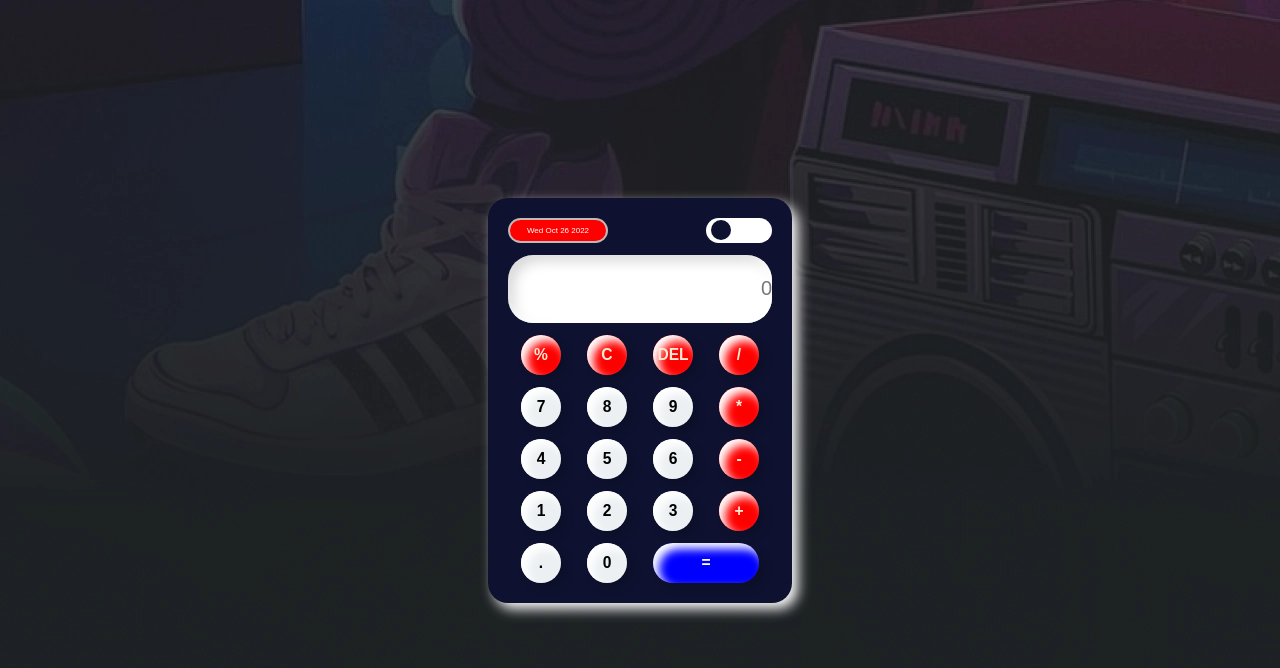
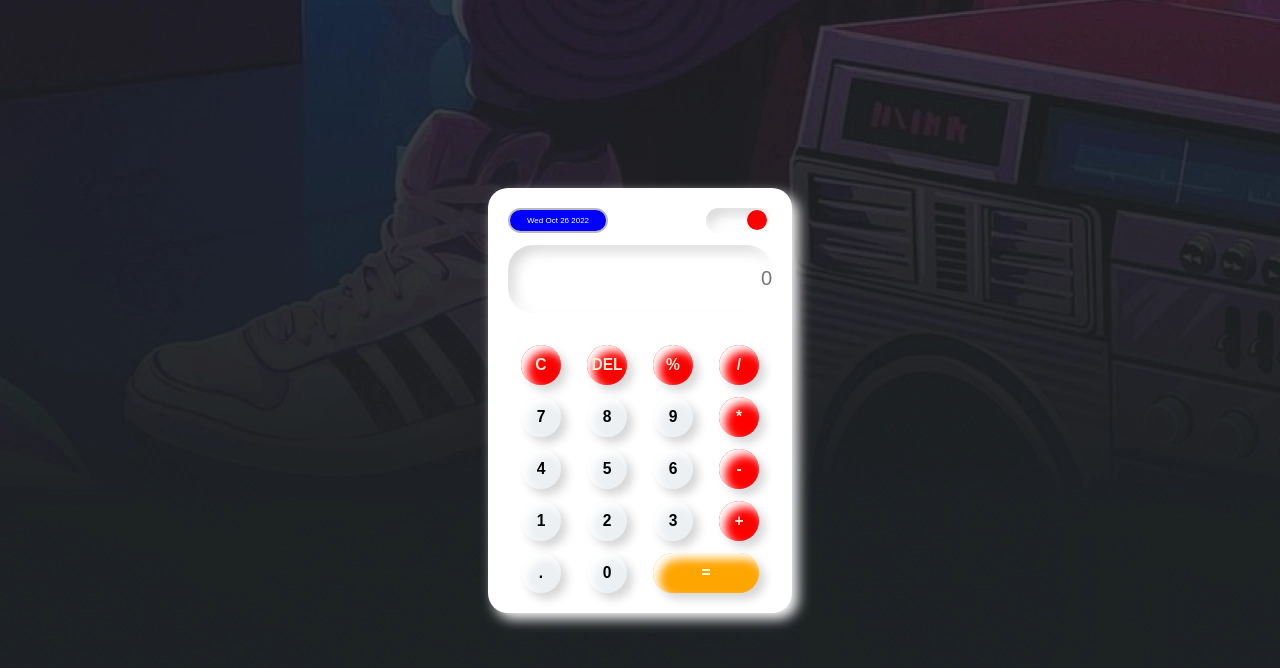
Before and after one commit to lawrenceokim/Calculator, a plain HTML site: page index.html in a window 1280 px wide. Both pictures are taken after a click on the element 721 px from the left and 230 px from the top of the page. Drawn offline with Linux system fonts and the light colour scheme.

Commit message:
updated UI

```diff
--- a/index.css
+++ b/index.css
@@ -55,6 +55,8 @@ body {
   background-color: #fff;
   border-radius: 2.5rem;
   justify-self: stretch;
+  box-shadow: inset -0.6rem -0.6rem 1.3rem #fff,
+    inset 0.6rem 0.6rem 1.3rem rgba(0, 0, 0, 0.16);
 }
 
 .switch {
@@ -76,6 +78,7 @@ input {
     inset 0.6rem 0.6rem 1.3rem rgba(0, 0, 0, 0.16);
   border: none;
   text-align: end;
+  margin-bottom: 2rem;
 }
 
 .special {
@@ -101,6 +104,6 @@ button {
   grid-column: span 2;
   width: 80%;
   border-radius: 2rem;
-  background-color: blue;
+  background-color: red;
   color: #fff;
 }
--- a/index.html
+++ b/index.html
@@ -21,9 +21,9 @@
         <div class="switch"></div>
       </div>
       <input type="text" id="result" class="result" placeholder="0">
-      <button onclick="calculate('%')" class="special">%</button>
       <button onclick="clr()" class="special">C</button>
       <button onclick="del()" class="special">DEL</button>
+      <button onclick="calculate('%')" class="special">%</button>
       <button onclick="calculate('/')" class="special">/</button>
       <button onclick="calculate(7)">7</button>
       <button onclick="calculate(8)">8</button>
--- a/index.js
+++ b/index.js
@@ -1,6 +1,11 @@
 // 1st, select the properties to be used and assign a variable to them
 let result = document.getElementById("result");
 let date = document.querySelector(".date-time");
+const button = document.querySelector(".switch");
+const inner = document.querySelector(".inner-calc");
+const dope = document.querySelector(".special");
+const dateTime = document.querySelector(".date-time");
+const equal = document.querySelector(".equal");
 // console.log(result);
 
 time = new Date();
@@ -25,3 +30,12 @@ let clr = () => {
 let del = () => {
   result.value = result.value.slice(0, -1);
 };
+
+button.addEventListener("click", function () {
+  button.style.transform = "translateX(180%)";
+  button.style.backgroundColor = "red";
+  inner.style.backgroundColor = "#fff";
+  // dope.style.backgroundColor = "blue";
+  dateTime.style.backgroundColor = "blue";
+  equal.style.backgroundColor = "orange";
+});
```
